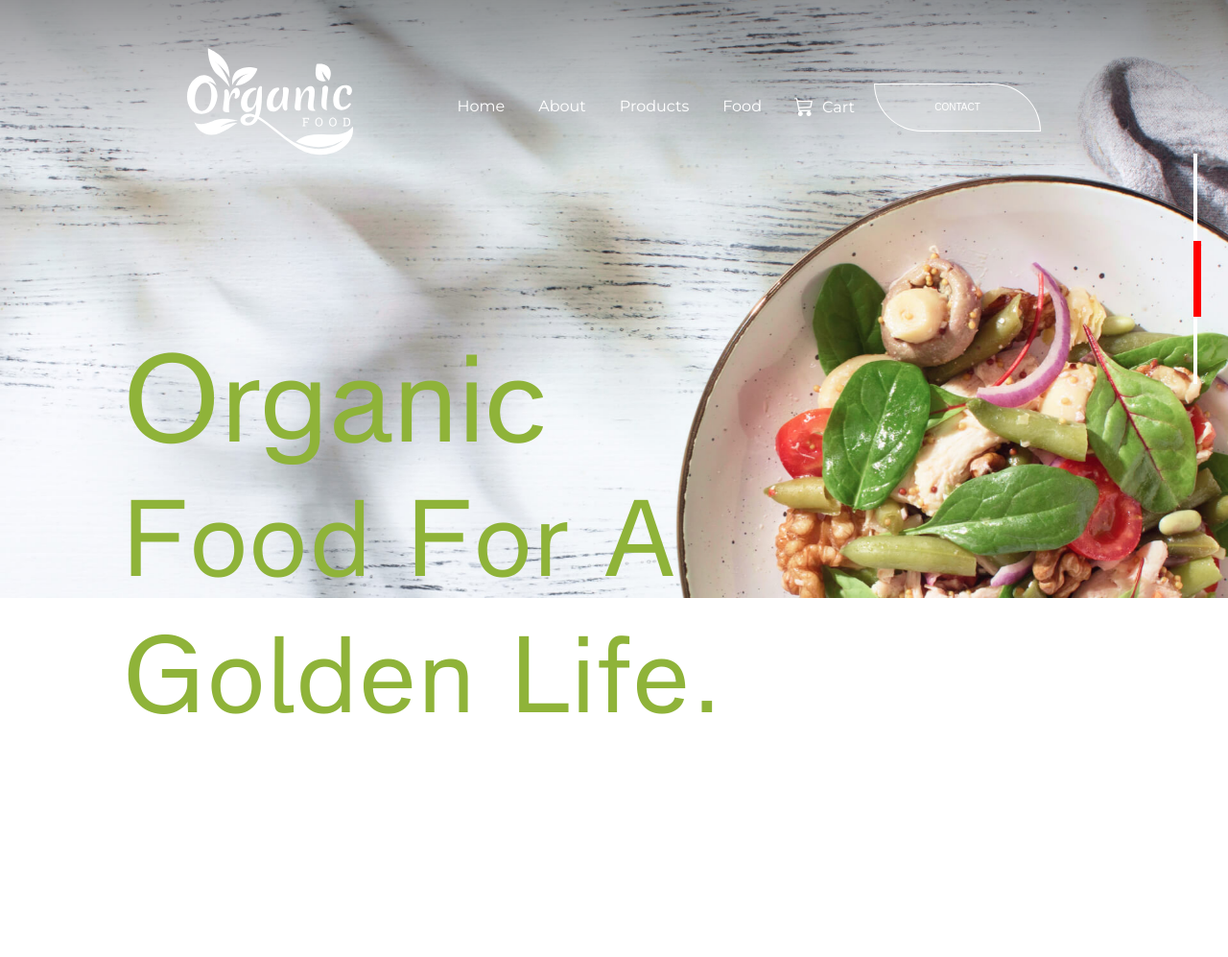
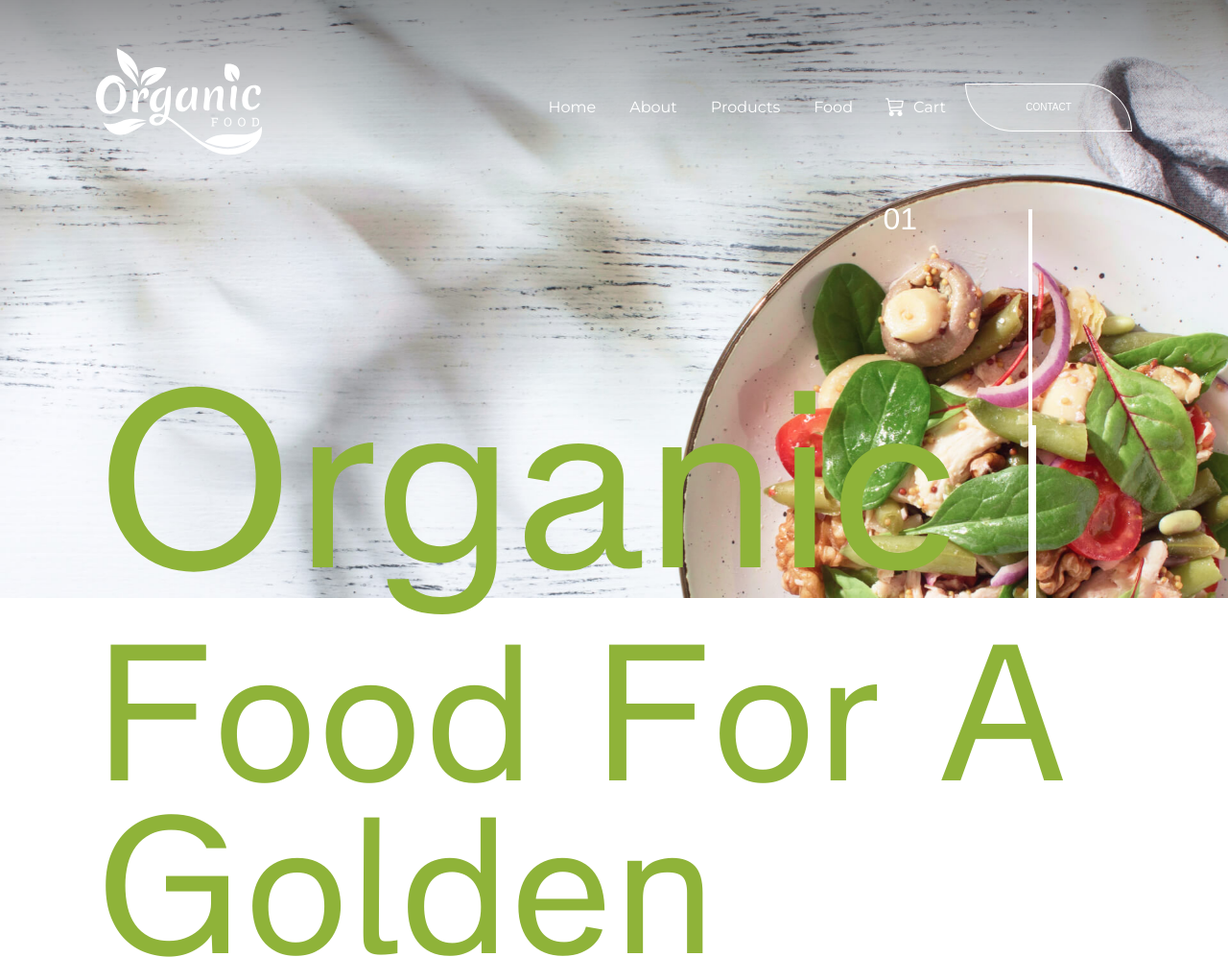
Before and after one commit to tiunina/organic-food, a website built with Vite: page src/index.html in a window 1280 px wide. Shown: the top 997 px of the page at 96% size. Built offline with nearby package versions, Linux system fonts and the light colour scheme.

Commit message:
hero-swiper

```diff
--- a/src/css/header.css
+++ b/src/css/header.css
@@ -1,7 +1,7 @@
 .header {
   position: absolute;
   z-index: 10;
-  padding-top: 50px;
+  padding-top: 10px;
   color: #fff;
   width: 100%;
   background: linear-gradient(to bottom, rgba(0, 0, 0, 0.4), rgba(0, 0, 0, 0));
@@ -29,12 +29,15 @@
   justify-content: center;
   align-items: center;
 }
+.logo {
+  display: inline-block;
+  text-decoration: none;
+}
 @media screen and (min-width: 768px) {
-  .nav {
-    display: flex;
-    align-items: center;
-    justify-content: space-between;
+  .header {
+    padding-top: 50px;
   }
+
   .nav-link-wrapper {
     display: flex;
     align-items: center;
@@ -160,7 +163,11 @@
 }
 .nav-list__item-link {
   font-family: var(--first-family);
-  font-size: 1rem;
-  line-height: 1.5rem;
+  /* font-size: 1rem;
+  line-height: 1.5rem; */
   color: var(--text-primary);
+
+  font-weight: 400;
+  font-size: 16px;
+  line-height: 1.5625;
 }
--- a/src/css/hero.css
+++ b/src/css/hero.css
@@ -1,7 +1,7 @@
 .swiper {
   position: absolute !important;
   width: 100%;
-  height: 100vh;
+  height: 935px;
   left: 0;
   top: 0;
   right: 0;
@@ -18,7 +18,7 @@
 .hero_title__container {
   display: flex;
   flex-direction: column;
-  padding: 22rem 11rem 0 8rem;
+  padding: 11rem 0 0 0;
   position: relative;
   z-index: 1;
   pointer-events: none;
@@ -26,70 +26,42 @@
 .hero_title {
   font-family: var(--second-family);
   font-weight: 400;
-  font-size: 8rem;
+
   text-transform: capitalize;
   color: var(--color-primary);
   pointer-events: all;
+  font-size: 40px;
+
+  margin-bottom: 10px;
+  line-height: 0.58;
 }
 .hero_sub-title {
   font-family: var(--second-family);
   font-weight: 400;
-  font-size: 7rem;
+
   letter-spacing: 0.15rem;
   text-transform: capitalize;
   color: var(--color-primary);
-  max-width: 62rem;
+
   pointer-events: all;
+
+  line-height: 0.97;
+  font-size: 40px;
 }
 
-/* .section__hero {
-  background-color: #ba5239;
-  background-image: url(../images/home-page-hero/hero-mobile@1x.jpg);
-  max-width: 375px;
-
-  padding: 80px 0;
-  background-size: cover;
-  background-repeat: no-repeat;
-  background-position: center;
-  margin: auto;
-  overflow-y: auto;
-} */
-
-/* @media screen and (max-width: 767px) and (min-resolution: 192dpi) {
-  .section__hero {
-  }
-}
-@media screen and (min-width: 768px) {
-  .section__hero {
-
-  }
-}
-@media screen and (min-width: 768px) and (min-resolution: 192dpi) {
-  .section__hero {
-  }
-}
-@media screen and (min-width: 1280px) {
-  .section__hero {
-
-  }
-
-  @media screen and (min-width: 1280px) and (min-resolution: 192dpi) {
-    .section__hero {
-    }
-  }
-} */
 .swiper-slide img {
   width: 100%;
   object-fit: contain;
 }
 .swiper-pagination {
-  /* position: absolute; */
-  top: 10rem !important;
+  top: 100px !important;
   transform: none !important;
-  height: 30vh;
-  right: 2rem !important;
-  width: 0.25rem;
+
+  height: 90px;
+
+  width: 0.15rem;
   background-color: var(--text-primary);
+  margin-right: 25px;
 }
 .swiper-pagination-bullet {
   height: 33% !important;
@@ -98,5 +70,74 @@
   border-radius: 0 !important;
 }
 .swiper-pagination-bullet-active {
-  background-color: red !important;
+  background-color: white !important;
 }
+.number {
+  display: none;
+}
+
+@media screen and (min-width: 768px) {
+  .hero_title__container {
+    padding: 13rem 0 0 0rem;
+  }
+  .hero_title {
+    font-size: 80px;
+    margin-bottom: 20px;
+  }
+  .hero_sub-title {
+    font-size: 80px;
+    line-height: 0.9;
+  }
+
+  .swiper-slide img {
+    width: 100%;
+    object-fit: contain;
+  }
+  .swiper-pagination {
+    width: 0.25rem;
+    top: 200px !important;
+    margin-right: 70px;
+    height: 210px;
+  }
+}
+
+@media screen and (min-width: 1280px) {
+  .swiper-pagination {
+    top: 218px !important;
+    height: 644px;
+    margin-right: 196px;
+  }
+  .hero_title__container {
+    padding: 451px 0 0 0;
+  }
+  .hero_title {
+    font-size: 260px;
+    line-height: 150px;
+    margin-bottom: 72px;
+  }
+  .hero_sub-title {
+    font-size: 200px;
+    line-height: 180px;
+  }
+  .number {
+    display: block;
+    color: white;
+    font-weight: 400;
+    font-size: 32px;
+    line-height: 2.1875;
+    text-transform: capitalize;
+    color: #fff;
+    font-family: var(--second-family);
+  }
+  .number_01 {
+    position: absolute;
+    top: 196px;
+    right: 224px;
+  }
+
+  .number_03 {
+    position: absolute;
+    top: 818px;
+    right: 224px;
+  }
+}
--- a/src/css/styles.css
+++ b/src/css/styles.css
@@ -45,6 +45,11 @@ body {
 .section {
   padding: 80px 0;
 }
+.container {
+  max-width: 375px;
+  padding: 0 16px;
+  margin: 0 auto;
+}
 
 .visually-hidden {
   position: absolute;
@@ -58,7 +63,7 @@ body {
   clip: rect(0 0 0 0);
   overflow: hidden;
 }
-/*
+
 @media screen and (min-width: 768px) {
   .container {
     max-width: 768px;
@@ -88,11 +93,7 @@ body {
 @media screen and (min-width: 1440px) {
   .container {
     max-width: 1440px;
-    padding-left: 194px;
-    padding-right: 194px;
+    padding: 0 195px;
     margin: 0 auto;
   }
-} */
-.container {
-  padding: 0 195px;
 }
--- a/src/partials/hero.html
+++ b/src/partials/hero.html
@@ -1,6 +1,7 @@
 <section class="section__hero" id="section__hero">
-  <!-- <div class="swiper-container">
+  <div class="swiper">
     <div class="swiper-wrapper">
+      <!-- Lazy image -->
       <div class="swiper-slide">
         <picture class="projects-section-list-card-image">
           <source
@@ -15,7 +16,9 @@
             alt="Fresh vegetable salad"
           />
         </picture>
+        <!-- <div class="swiper-lazy-preloader"></div> -->
       </div>
+
       <div class="swiper-slide">
         <picture class="projects-section-list-card-image">
           <source
@@ -30,7 +33,9 @@
             alt="flat lay plate of salad"
           />
         </picture>
+        <!-- <div class="swiper-lazy-preloader"></div> -->
       </div>
+
       <div class="swiper-slide">
         <picture class="projects-section-list-card-image">
           <source
@@ -45,82 +50,19 @@
             alt="panzanella"
           />
         </picture>
-      </div>
-    </div>
-  </div> -->
-
-  <div class="swiper">
-    <div class="swiper-wrapper">
-      <!-- Lazy image -->
-      <div class="swiper-slide">
-        <img src="/images/hero/fresh-vegetable-salad.jpg" loading="lazy" />
-        <div class="swiper-lazy-preloader"></div>
-      </div>
-
-      <!-- Lazy image with srcset -->
-      <div class="swiper-slide">
-        <img src="/images/hero/flat-lay-plate.jpg" loading="lazy" />
-        <div class="swiper-lazy-preloader"></div>
-      </div>
-
-      <div class="swiper-slide">
-        <img src="/images/hero/panzanella.jpg" loading="lazy" />
-        <div class="swiper-lazy-preloader"></div>
+        <!-- <div class="swiper-lazy-preloader"></div> -->
       </div>
     </div>
 
     <div class="swiper-pagination"></div>
   </div>
-
-  <div class="hero_title__container">
-    <h1 class="hero_title">organic</h1>
-    <h2 class="hero_sub-title">food for a golden life.</h2>
+  <div class="container">
+    <div class="hero_title__container">
+      <h1 class="hero_title">organic</h1>
+      <h2 class="hero_sub-title">food for a</h2>
+      <h2 class="hero_sub-title">golden life.</h2>
+      <p class="number number_01">01</p>
+      <p class="number number_03">03</p>
+    </div>
   </div>
 </section>
-
-<!-- <div class="swiper-slide">
-          <picture class="projects-section-list-card-image">
-            <source
-              srcset="
-                /images/hero/fresh-vegetable-salad.jpg    1x,
-                /images/hero/fresh-vegetable-salad@2x.jpg 2x
-              "
-            />
-            <img
-              loading="lazy"
-              src="/images/hero/fresh-vegetable-salad.jpg"
-              alt="Fresh vegetable salad"
-            />
-          </picture>
-        </div>
-        <div class="swiper-slide">
-          <picture class="projects-section-list-card-image">
-            <source
-              srcset="
-                /images/hero/flat-lay-plate.jpg    1x,
-                /images/hero/flat-lay-plate@2x.jpg 2x
-              "
-            />
-            <img
-              loading="lazy"
-              src="/images/hero/flat-lay-plate.jpg"
-              alt="flat lay plate of salad"
-            />
-          </picture>
-        </div>
-        <div class="swiper-slide">
-          <picture class="projects-section-list-card-image">
-            <source
-              srcset="
-                /images/hero/panzanella.jpg    1x,
-                /images/hero/panzanella@2x.jpg 2x
-              "
-            />
-            <img
-              loading="lazy"
-              src="/images/hero/panzanella.jpg"
-              alt="panzanella"
-            />
-          </picture>
-        </div> -->
-<!-- Add more slides as needed -->
```
